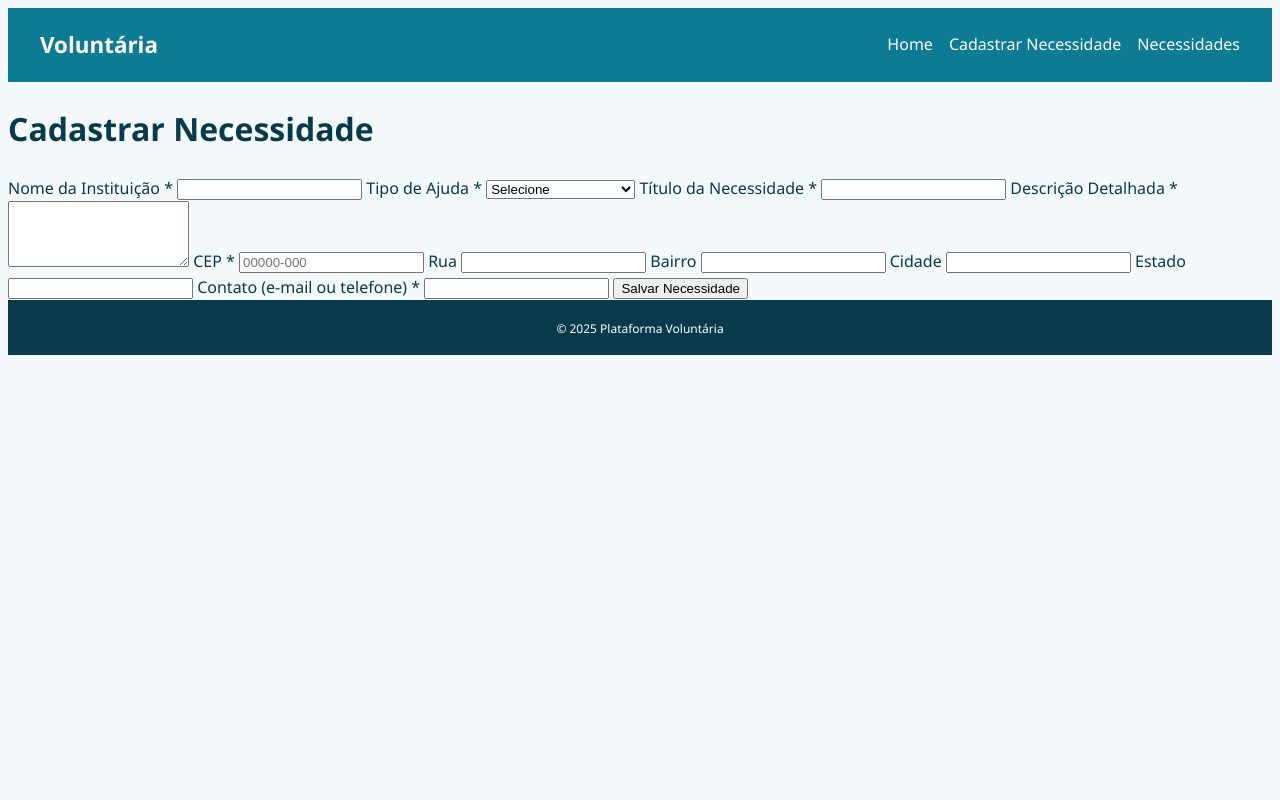
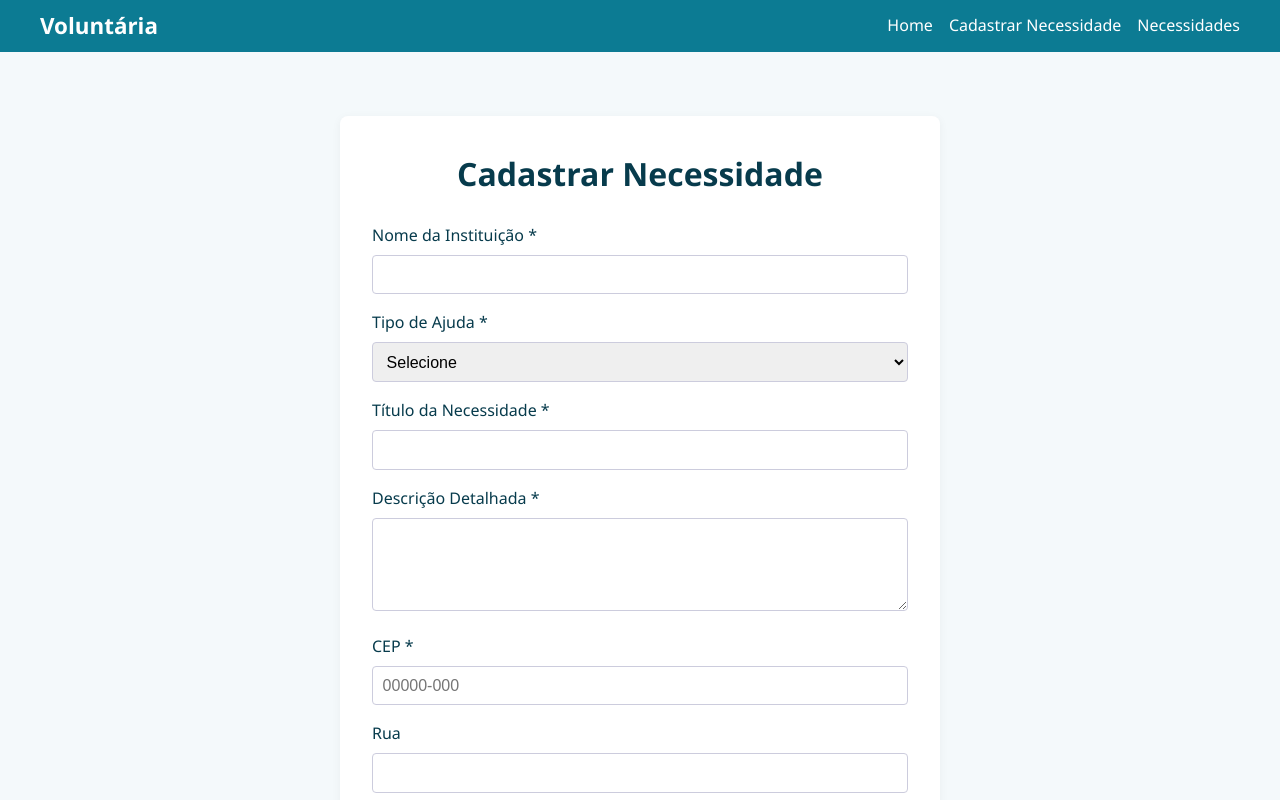
Before and after one commit to zaaanca/projeto-voluntario-ong, a plain HTML site: page cadastrar.html in a window 1280 px wide. Shown: the top 800 px of the page. Drawn offline with Linux system fonts and the light colour scheme.

Commit message:
layout limpo para o formulário de cadastro

```diff
--- a/css/style.css
+++ b/css/style.css
@@ -1,4 +1,4 @@
-{
+*{
   margin: 0;
   padding: 0;
   box-sizing: border-box;
@@ -84,7 +84,6 @@ body {
 
 .hero .btn:hover { transform: scale(1.05); }
 
-/* Footer */
 .footer {
   background: var(--color-dark);
   color: #fff;
@@ -92,3 +91,39 @@ body {
   padding: 1rem;
   font-size: 0.9rem;
 }
+
+.form-container {
+  max-width: 600px;
+  margin: 4rem auto;
+  padding: 2rem;
+  background: #fff;
+  border-radius: 8px;
+  box-shadow: 0 2px 10px rgba(0,0,0,0.05);
+}
+
+.form-container h1 {
+  text-align: center;
+  margin-bottom: 1.5rem;
+}
+
+form label {
+  display: block;
+  margin-bottom: 1rem;
+}
+
+form input,
+form select,
+form textarea {
+  width: 100%;
+  padding: 0.6rem;
+  border: 1px solid #ccd;
+  border-radius: 4px;
+  font-size: 1rem;
+  margin-top: 0.4rem;
+}
+
+form button.btn {
+  margin-top: 1rem;
+  width: 100%;
+  cursor: pointer;
+}
```
